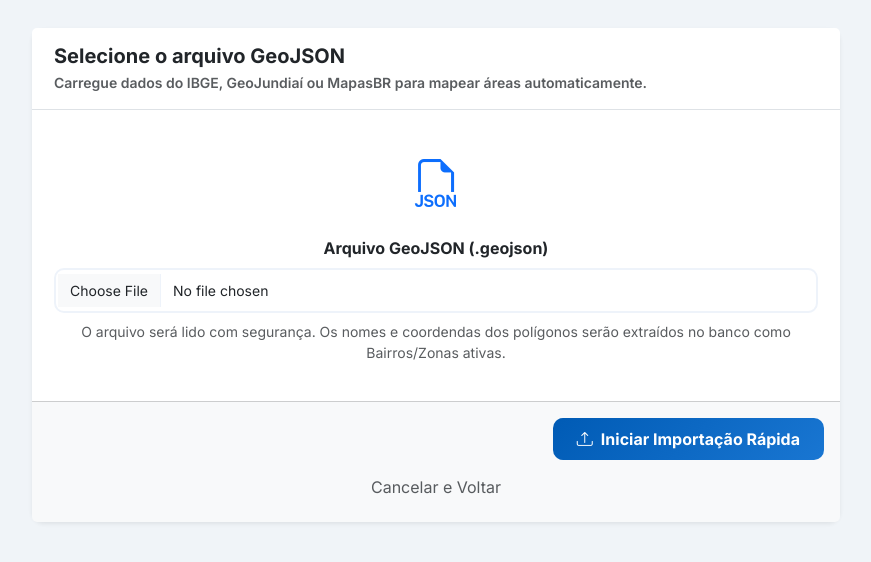
After one commit to ivanegri/psdb_app, a Python web app: template app/templates/territorio/importar.html in a window 1280 px wide. The commit adds this page. Shown: the top 562 px of the page, without its empty margins (204-1075 px from the left). Run offline with Jinja, Linux system fonts and the light colour scheme; the template is opened without the code that fills it, so the values that code supplies are empty.

Commit message:
Feat: Ferramenta de importação automática de polígonos GeoJSON de Bairros em lote

```diff
--- /dev/null
+++ b/app/templates/territorio/importar.html
@@ -0,0 +1,47 @@
+{% extends "base.html" %}
+
+{% block title %}Importar Territórios{% endblock %}
+{% block page_title %}<i class="bi bi-cloud-upload me-2 text-primary"></i>Importar Bairros (GeoJSON){% endblock %}
+
+{% block content %}
+<div class="row justify-content-center">
+    <div class="col-lg-8">
+        <form method="POST" action="{{ url_for('territorio.importar') }}" enctype="multipart/form-data">
+            <div class="card shadow-sm" style="border-radius:12px;">
+                <div class="card-header bg-white border-bottom py-3">
+                    <h5 class="mb-0 fw-bold">Selecione o arquivo GeoJSON</h5>
+                    <p class="text-muted small mb-0 mt-1">Carregue dados do IBGE, GeoJundiaí ou MapasBR para mapear
+                        áreas automaticamente.</p>
+                </div>
+                <div class="card-body">
+                    {% with messages = get_flashed_messages(with_categories=true) %}
+                    {% for category, message in messages %}
+                    <div class="alert alert-{{ category }} py-2 px-3 mb-3 fw-semibold" style="font-size:13.5px;">{{
+                        message }}</div>
+                    {% endfor %}
+                    {% endwith %}
+
+                    <div class="row g-3">
+                        <div class="col-12 py-3 text-center">
+                            <i class="bi bi-filetype-json text-primary mb-3 d-block" style="font-size: 3rem;"></i>
+                            <label class="form-label fw-bold">Arquivo GeoJSON (.geojson)</label>
+                            <input type="file" name="arquivo" class="form-control" accept=".geojson" required>
+                            <div class="form-text mt-2">
+                                O arquivo será lido com segurança. Os nomes e coordendas dos polígonos serão extraídos
+                                no banco como Bairros/Zonas ativas.
+                            </div>
+                        </div>
+                    </div>
+                </div>
+                <div class="card-footer bg-light text-end py-3">
+                    <button type="submit" class="btn btn-psdb fw-bold px-4">
+                        <i class="bi bi-upload me-2"></i>Iniciar Importação Rápida
+                    </button>
+                    <a href="{{ url_for('territorio.index') }}"
+                        class="btn btn-link text-muted mt-2 d-block text-decoration-none">Cancelar e Voltar</a>
+                </div>
+            </div>
+        </form>
+    </div>
+</div>
+{% endblock %}
--- a/app/templates/territorio/index.html
+++ b/app/templates/territorio/index.html
@@ -10,7 +10,10 @@
         </a>
     </div>
     {% if current_user.is_coordenador() %}
-    <div class="col-auto">
+    <div class="col-auto d-flex gap-2">
+        <a href="{{ url_for('territorio.importar') }}" class="btn btn-outline-primary btn-sm fw-bold">
+            <i class="bi bi-cloud-upload me-1"></i>Importar Áreas
+        </a>
         <a href="{{ url_for('territorio.novo') }}" class="btn btn-psdb btn-sm">
             <i class="bi bi-plus-lg me-1"></i>Novo Bairro
         </a>
```
Also changed, not shown: app/territorio/routes.py (+75 -0 lines).
